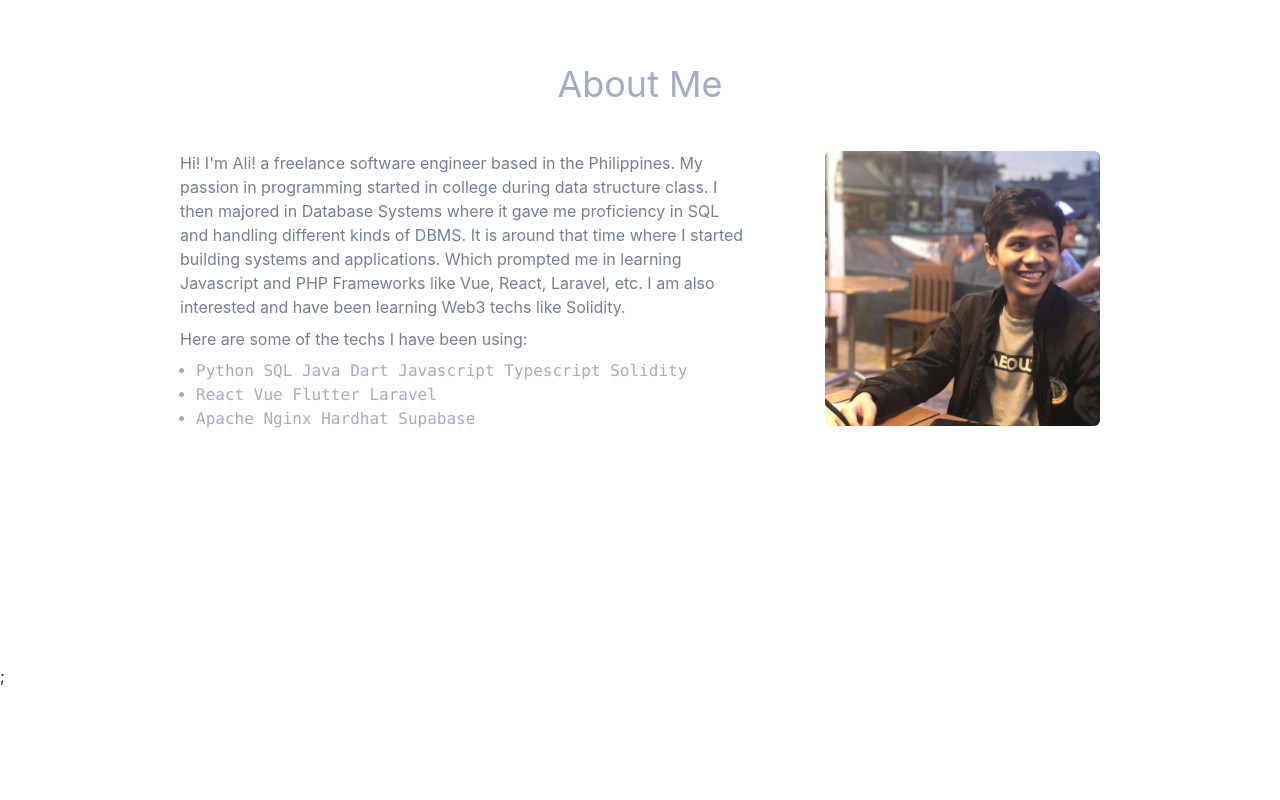
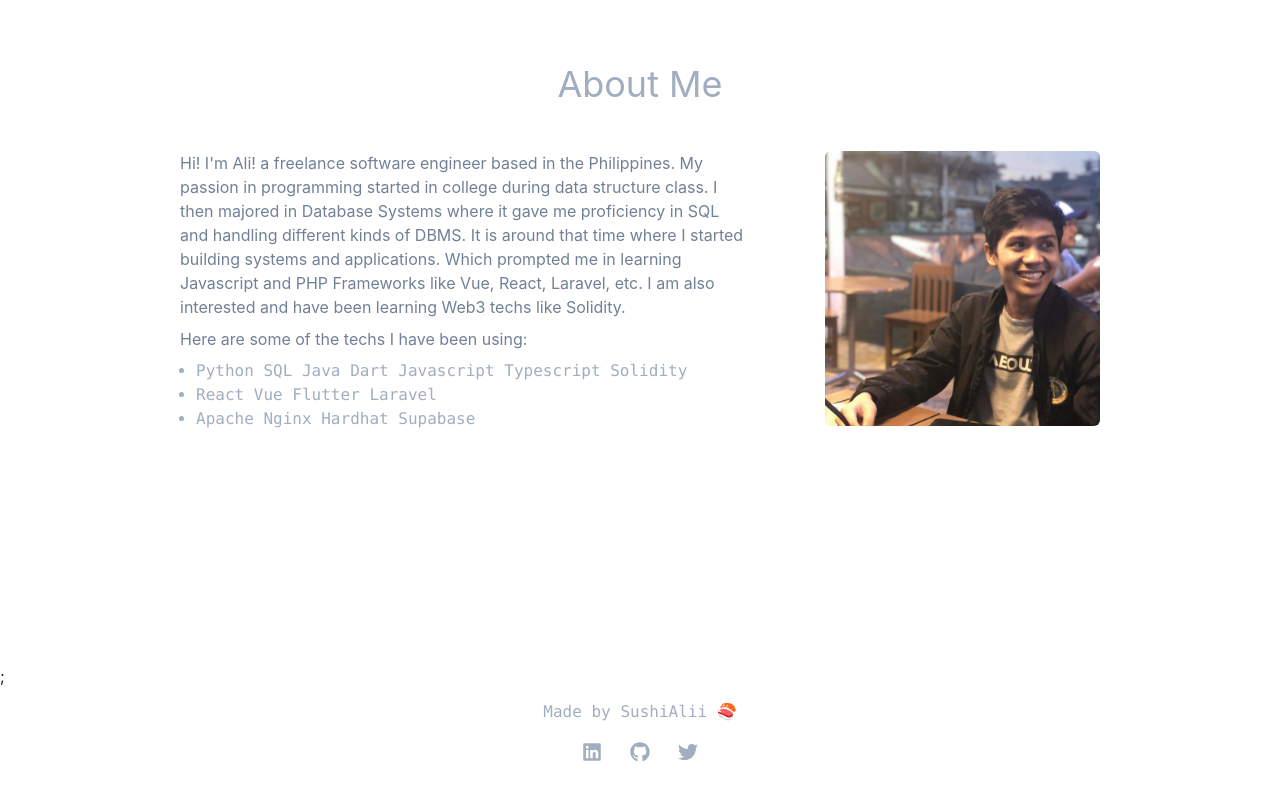
Before and after one commit to sushiAlii/portfolio, a Next.js app: page / in a window 1280 px wide. Shown: the part 1920-2720 px from the top of the page. Before the commit the page ends 2608 px from the top, so only its background shows below. Built offline with nearby package versions, Linux system fonts and the light colour scheme.

Commit message:
Created Footer Component

```diff
--- /dev/null
+++ b/components/Footer.tsx
@@ -0,0 +1,49 @@
+import { Box, Stack, Text, Center } from "@chakra-ui/react";
+import * as React from "react";
+import { FaGithub, FaLinkedin, FaTwitter } from "react-icons/fa";
+import { ButtonGroup, ButtonGroupProps, IconButton } from "@chakra-ui/react";
+
+export const Footer = (props: ButtonGroupProps) => (
+  <Box
+    className="footer"
+    as="footer"
+    role="contentinfo"
+    py="9"
+    px={{ base: "4", md: "8" }}
+  >
+    <Box mx="auto" maxW="7xl">
+      <Stack>
+        <Center>
+          <Text as="kbd" color="gray.400">
+            Made by SushiAlii 🍣
+          </Text>
+        </Center>
+
+        <Center>
+          <Stack align="center">
+            <ButtonGroup variant="ghost" color="gray.400" {...props}>
+              <IconButton
+                as="a"
+                href="https://www.linkedin.com/in/ali-laut-224496205/"
+                aria-label="LinkedIn"
+                icon={<FaLinkedin fontSize="20px" />}
+              />
+              <IconButton
+                as="a"
+                href="https://github.com/sushiAlii"
+                aria-label="GitHub"
+                icon={<FaGithub fontSize="20px" />}
+              />
+              <IconButton
+                as="a"
+                href="https://twitter.com/AliiiLucmanLaut"
+                aria-label="Twitter"
+                icon={<FaTwitter fontSize="20px" />}
+              />
+            </ButtonGroup>
+          </Stack>
+        </Center>
+      </Stack>
+    </Box>
+  </Box>
+);
--- a/pages/index.tsx
+++ b/pages/index.tsx
@@ -1,6 +1,7 @@
 import type { NextPage } from "next";
 import Head from "next/head";
 import { AboutContent } from "../components/AboutContent";
+import { Footer } from "../components/Footer";
 import { MainContent } from "../components/MainContent";
 import { Navbar } from "../components/Navbar";
 import styles from "../styles/Home.module.css";
@@ -20,9 +21,8 @@ const Home: NextPage = () => {
       </div>
       <div className="full-height">
         <AboutContent />
+        <Footer />
       </div>
-
-      <footer></footer>
     </div>
   );
 };
```
